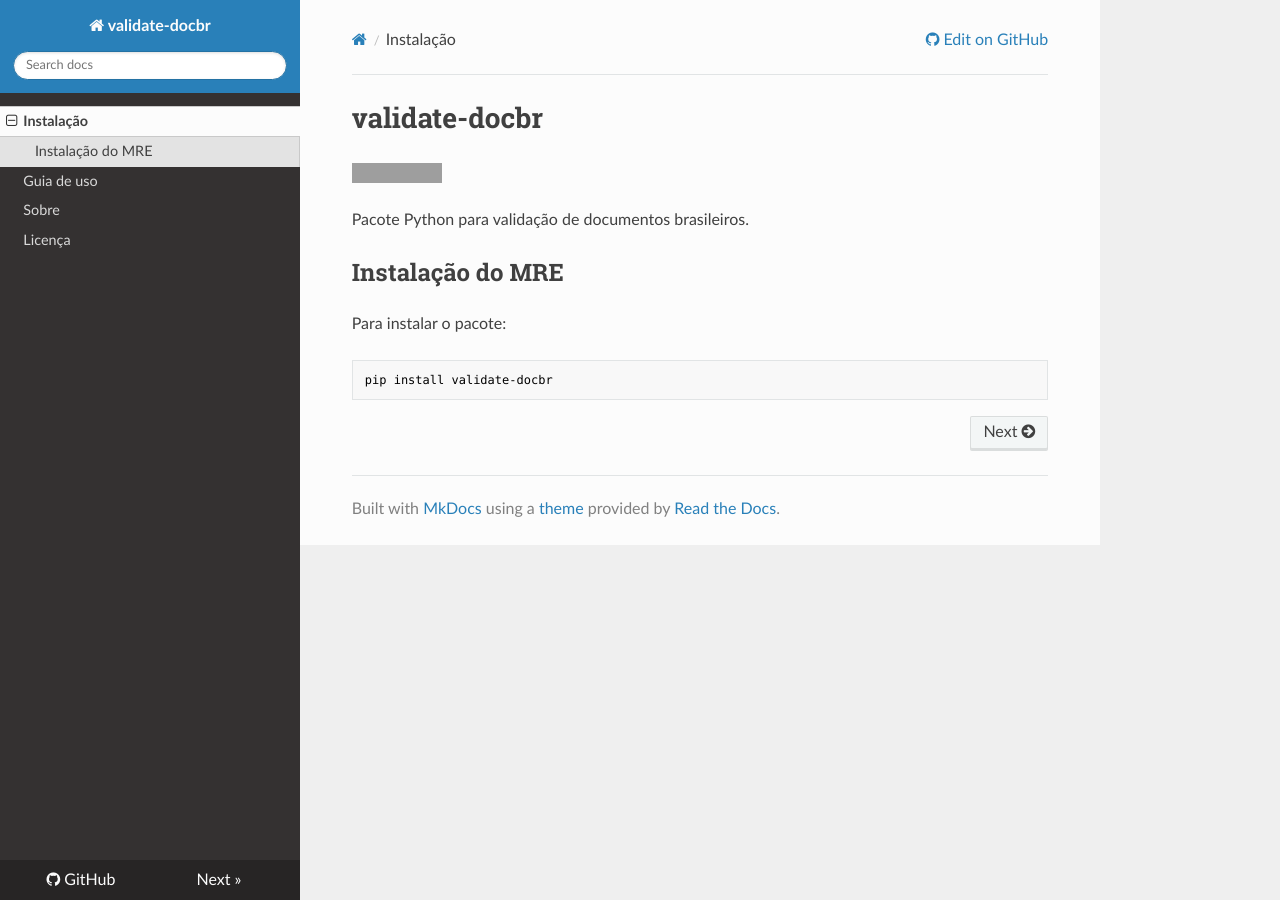
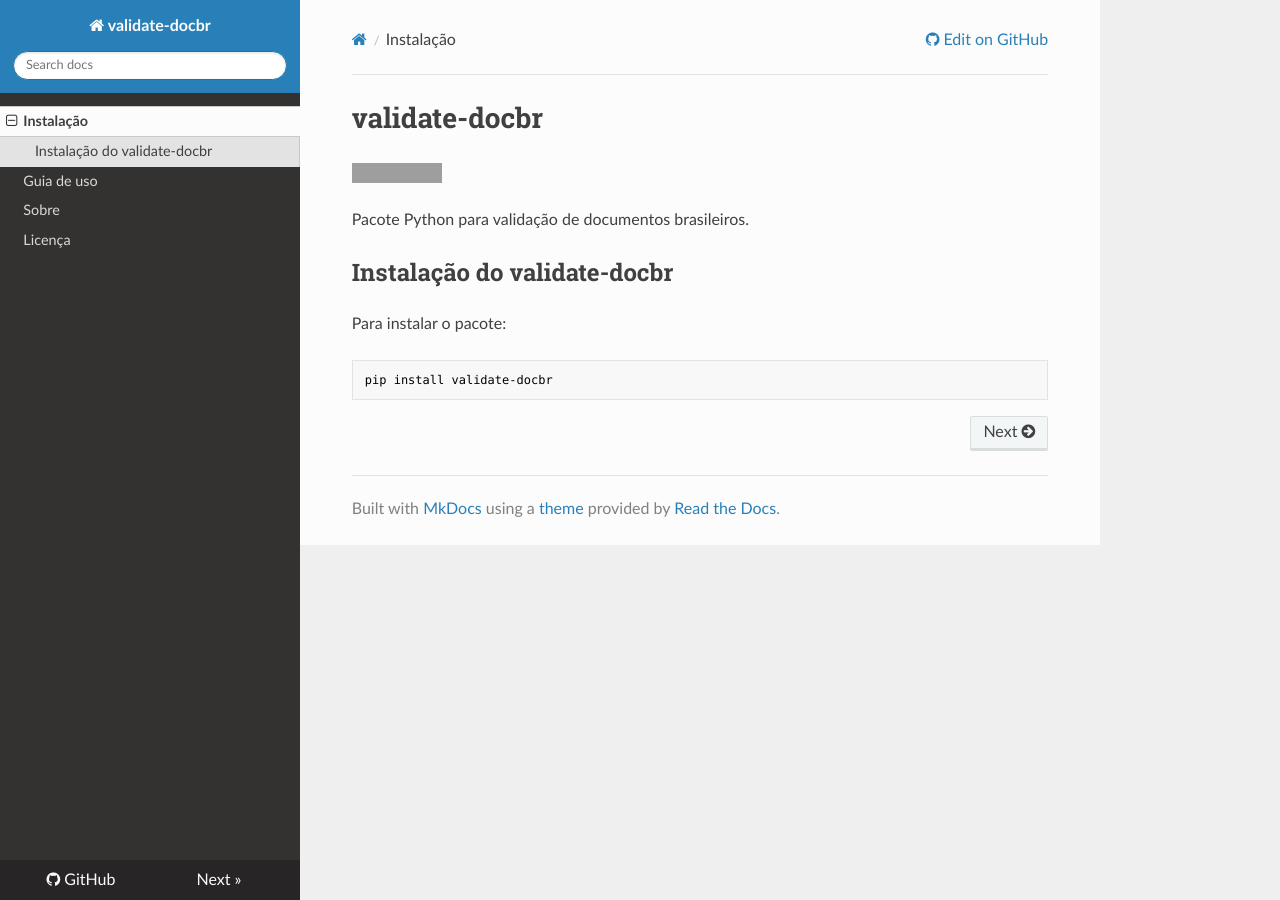
Before and after one commit to alvarofpp/validate-docbr, an MkDocs documentation site: the page built from docs/index.md, in a window 1280 px wide. Built offline with MkDocs 1.6.1, drawn with Linux system fonts in a browser that asks for light colours; nearby versions of some CDN libraries; grey boxes are pictures that could not be loaded.

Commit message:
Algumas correções

```diff
--- a/docs/index.md
+++ b/docs/index.md
@@ -5,7 +5,7 @@
 
 Pacote Python para validação de documentos brasileiros.
 
-## Instalação do MRE
+## Instalação do validate-docbr
 
 Para instalar o pacote:
 
```
Also changed, not shown: docs/guia-de-uso.md (line endings or trailing spaces).
